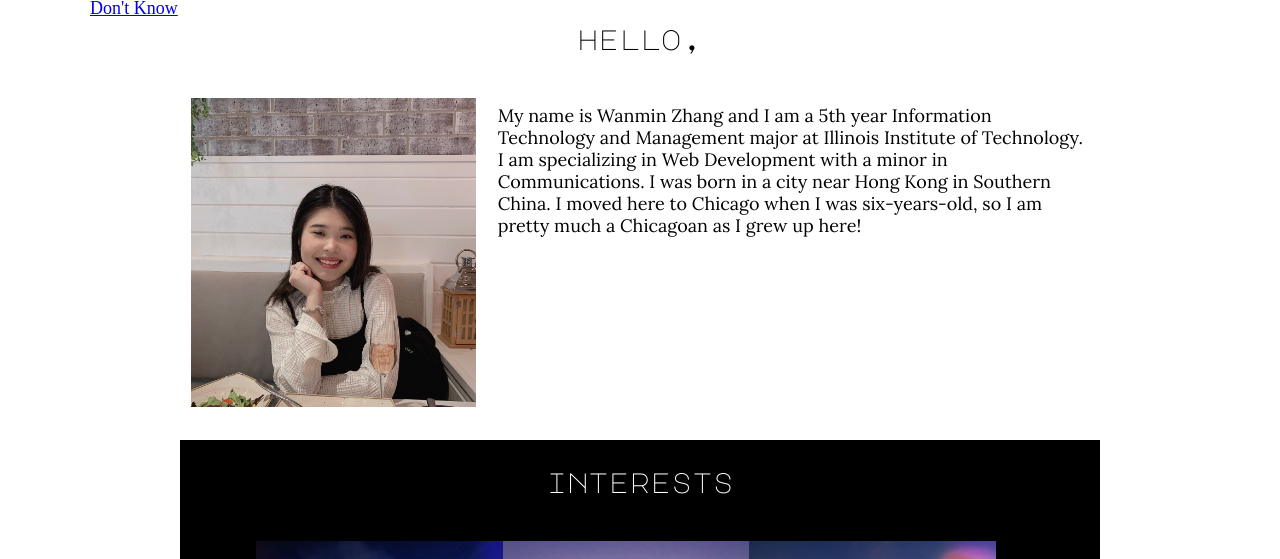
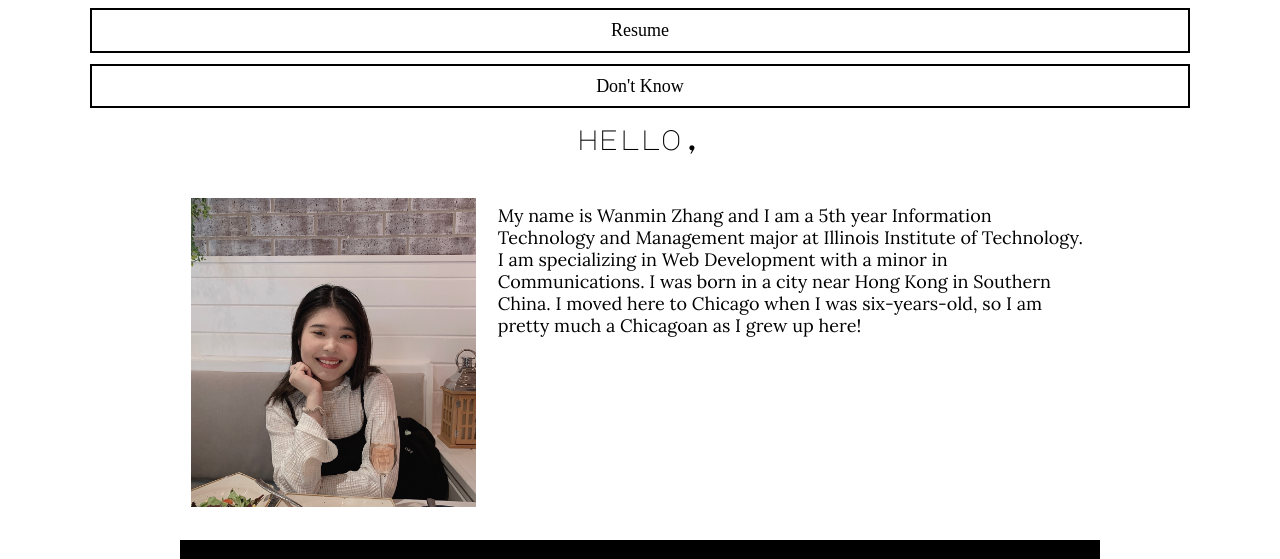
Before and after one commit to wanminz/com530-project-three, a plain HTML site: page index.html in a window 1280 px wide. Shown: the part 178-737 px from the top of the page. Drawn offline with Linux system fonts and the light colour scheme; a web font is replaced by a local one.

Commit message:
Add styles to the navigation menu on the homepage

```diff
--- a/assets/css/screen.css
+++ b/assets/css/screen.css
@@ -28,6 +28,27 @@ h1 {
   font-family: "Chonburi", "Lucida Serif", Lucida, "Liberation Serif", Georgia, serif;
   line-height: 1.2515555556em; /* 44px / 35.15625px = 1.2515555556em */
   text-transform: uppercase;
+}
+
+/* Navigation Styles */
+.nav a {
+  background: white;
+  border: 0.12em solid black;
+  color: black;
+  display: block;
+  line-height: 0;
+  outline: 0;
+  text-align: center;
+  text-decoration: none;
+  padding: 1.125em; /* 18px / 16px = 1.125em */
+  margin-bottom: 0.6111111111em; /* 11px / 18px = 0.6111111111em */
+}
+
+.nav a:hover,
+.nav a:active,
+.nav a:focus {
+  background: black;
+  color: white;
 }
 
 h2 {
```
